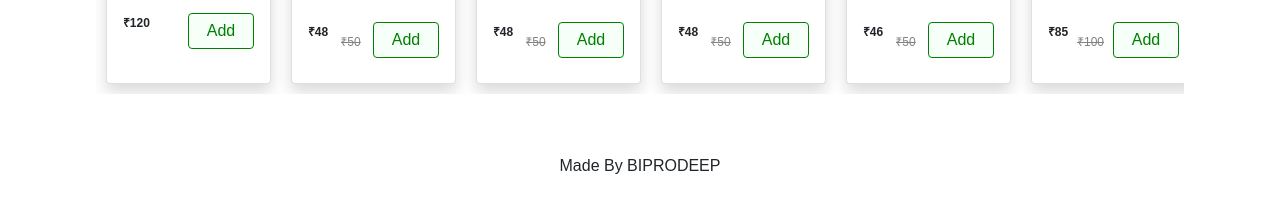
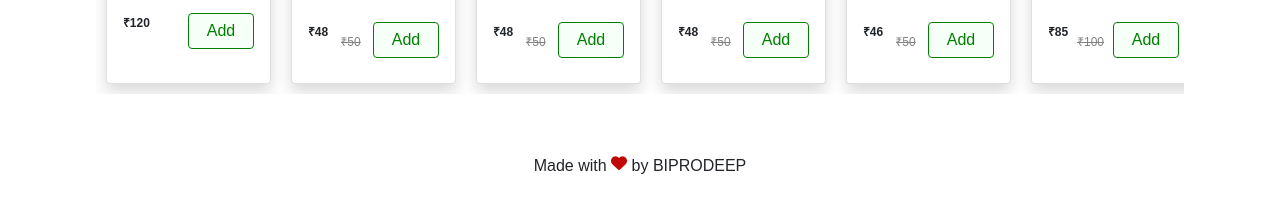
Before and after one commit to Bipro23/blinkit-clone, a plain HTML site: page index.html in a window 1280 px wide. Shown: the part 1799-2011 px from the top of the page. Drawn offline with nearby package versions, Linux system fonts and the light colour scheme.

Commit message:
index.html

```diff
--- a/index.html
+++ b/index.html
@@ -694,7 +694,7 @@
 
 
      <footer class="my-footer">
-      <div class="row-1">Made By BIPRODEEP</div>
+       <div class="row-1">Made with <i class="fa-sharp fa-solid fa-heart" style="color: #c00707;"></i> by BIPRODEEP</div>
      </footer>
 
     <script
```
